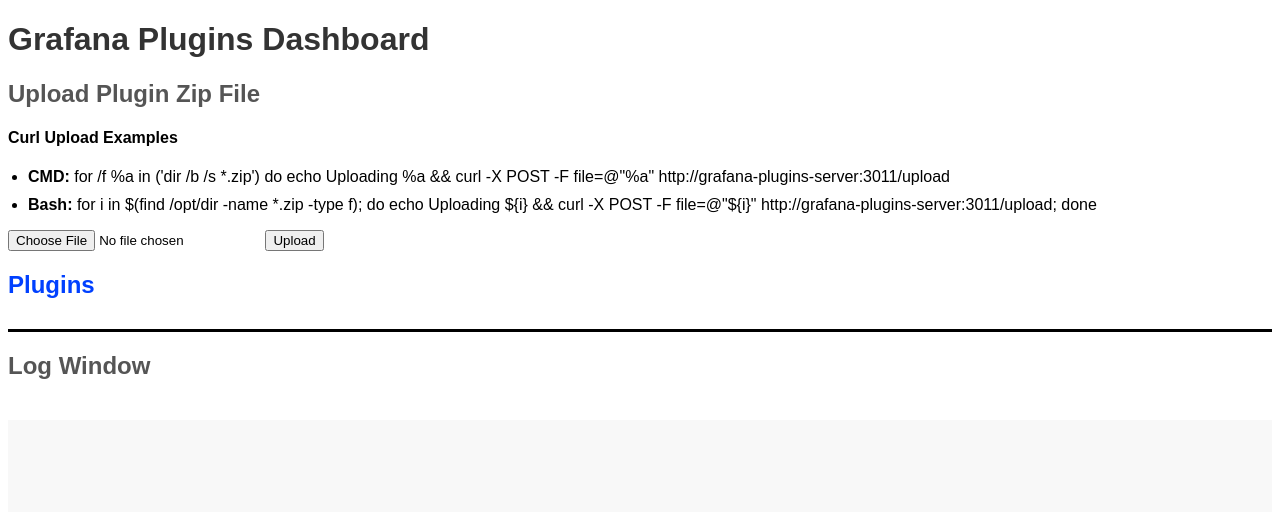
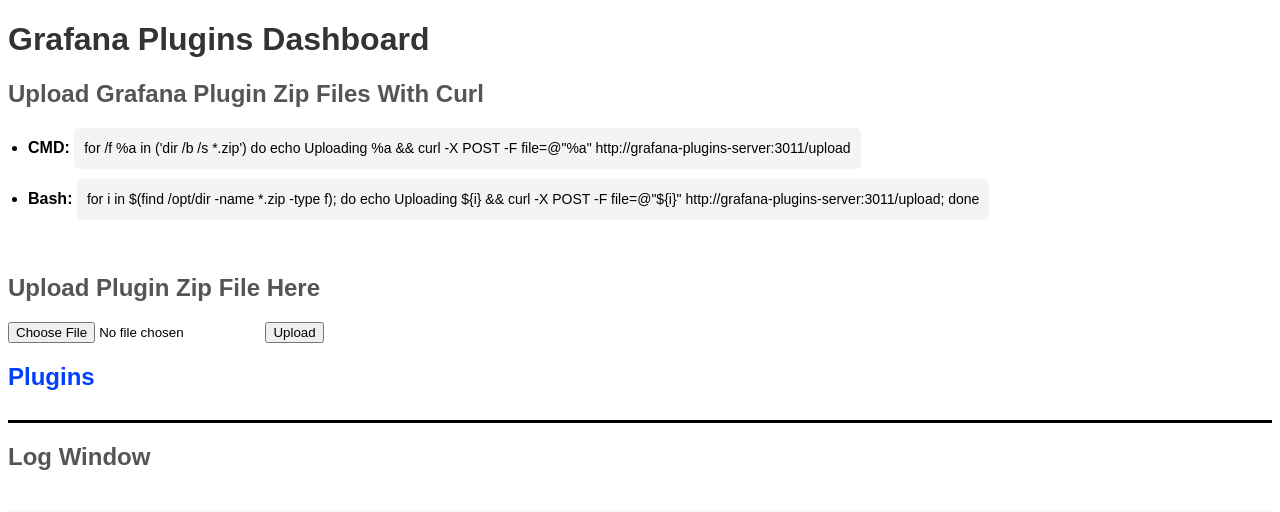
Before and after one commit to Davis8988/grafana-plugins-server, a Flask app: template templates/index.html in a window 1280 px wide. Shown: the top 512 px of the page. Before the commit the page ends 379 px from the top, so only its background shows below. Run offline with Flask 3, Linux system fonts and the light colour scheme; the template is opened without the code that fills it, so the values that code supplies are empty; parts of the project's set-up code (start-up, migrations or seed data) failed here and were passed over; some libraries are stand-ins or nearby versions.

Commit message:
Printings

```diff
--- a/static/styles.css
+++ b/static/styles.css
@@ -61,6 +61,15 @@ button {
 
 button:hover {
   background-color: #0056b3;
+}
+
+.command-example {
+  background-color: #f4f4f4;
+  padding: 10px;
+  border-radius: 5px;
+  font-size: 14px;
+  line-height: 1.5;
+  display: inline-block;
 }
 
 
--- a/templates/index.html
+++ b/templates/index.html
@@ -14,13 +14,15 @@
 <body>
     <h1>Grafana Plugins Dashboard</h1>
 
-    <h2>Upload Plugin Zip File</h2>
-	<h4>Curl Upload Examples</h4>
+	<h2>Upload Grafana Plugin Zip Files With Curl</h4>
 	<ul>
-		<li><div class="command-example"><strong>CMD:</strong> for /f %a in ('dir /b /s *.zip') do echo Uploading %a && curl -X POST -F file=@"%a" http://grafana-plugins-server:3011/upload</div></li>
-		<li><div class="command-example"></div><strong>Bash:</strong> for i in $(find /opt/dir -name *.zip -type f); do echo Uploading ${i} && curl -X POST -F file=@"${i}" http://grafana-plugins-server:3011/upload; done</div></li>
+		<li><strong>CMD:</strong> <div class="command-example">for /f %a in ('dir /b /s *.zip') do echo Uploading %a && curl -X POST -F file=@"%a" http://grafana-plugins-server:3011/upload</div></li>
+		<li><strong>Bash:</strong> <div class="command-example">for i in $(find /opt/dir -name *.zip -type f); do echo Uploading ${i} && curl -X POST -F file=@"${i}" http://grafana-plugins-server:3011/upload; done</div></li>
 	</ul>
+
 	<!-- (B) HTML CONTAINER -->
+	<br>
+	<h2>Upload Plugin Zip File Here</h2>
 	<div id="upload_file_messages_container"></div>
 	{% with messages = get_flashed_messages(with_categories=true) %}
 	{% if messages %}
```
